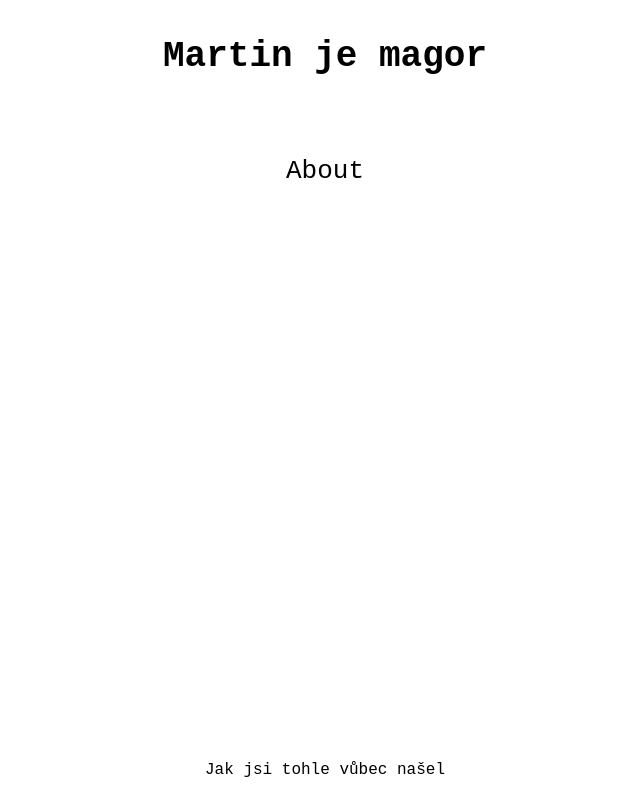
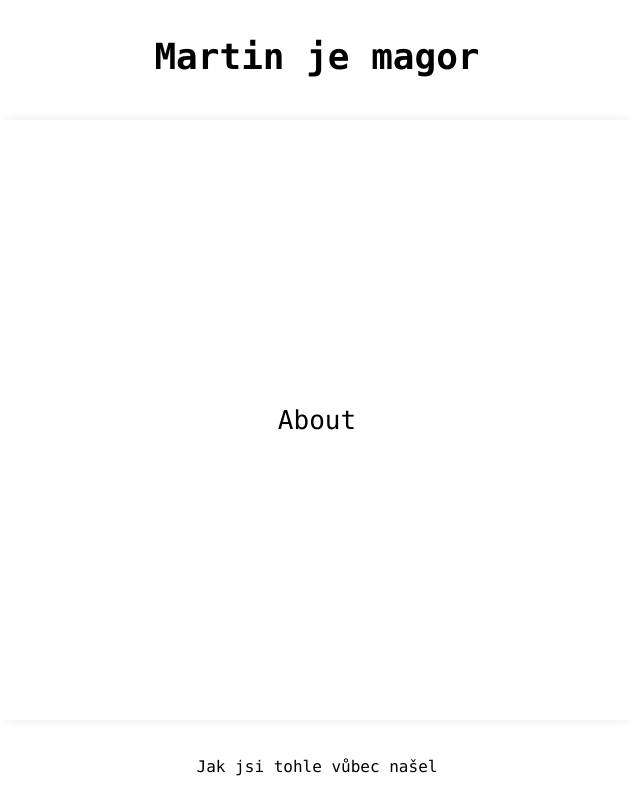
Before and after one commit to kiripolsky/web, a plain HTML site: page index.html in a window 1280 px wide. Shown: the whole page, without its empty margins (323-963 px from the left). Drawn offline with Linux system fonts and the light colour scheme.

Commit message:
Update style.css

```diff
--- a/style.css
+++ b/style.css
@@ -1,26 +1,38 @@
 body {
     text-align: center;
-    font-family: 'Courier New', monospace;
+    font-family: 'Monaco', monospace;
+    background-color: white;
     color: black;
 }
 
 .up {
     font-size: 36px;
     position: fixed;
-    width: 100%;
-    top: 0px;
+    width: 100vw;
+    top: 0vh;
+    left: 0vw;
 }
 .mid {
     font-size: 26px;
     position: fixed;
-    width: 100%;
-    top: 130px;
+    width: 50vw;
+    height: 75vh;
+    top: 15vh;
+    left: 25vw;
+    overflow-y: auto;
+    scrollbar-width: none;
+    box-shadow: 0 10px 10px -10px rgba(0, 0, 0, 0.1), 0 -10px 10px -10px rgba(0, 0, 0, 0.1);
+    display: flex;
+    flex-direction: column;
+    justify-content: center;
+    align-items: center;
 }
 .down {
     font-size: 16px;
     position: fixed;
-    width: 100%;
-    bottom: 5px;
+    width: 100vw;
+    left: 0vw;
+    bottom: 1vh;
 }
 
 a, a:visited, a:active {
@@ -28,6 +40,6 @@ a, a:visited, a:active {
     text-decoration: none;
 }
 a:hover {
+    background-color: black;
     color: white;
-    background-color: black;
 }
```
